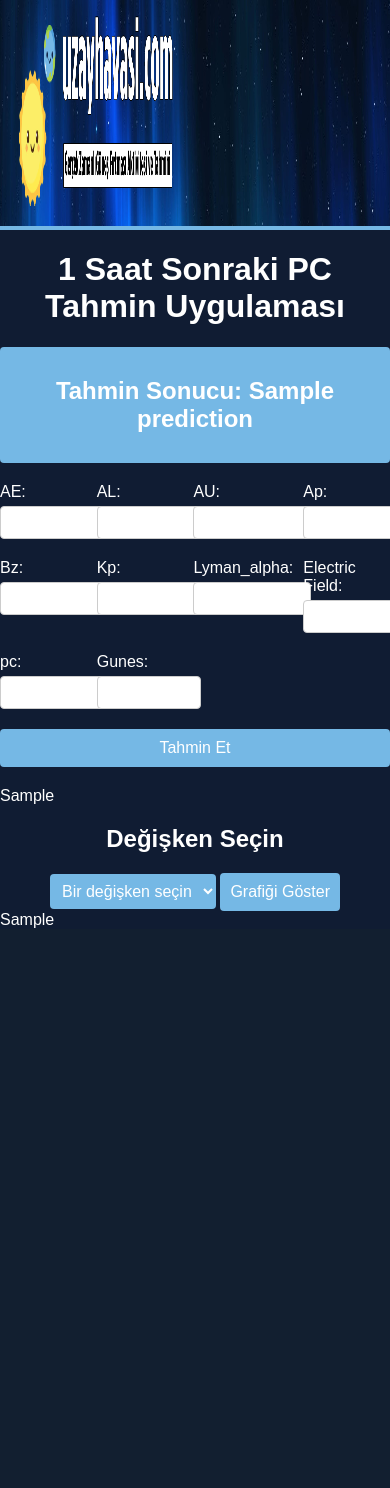
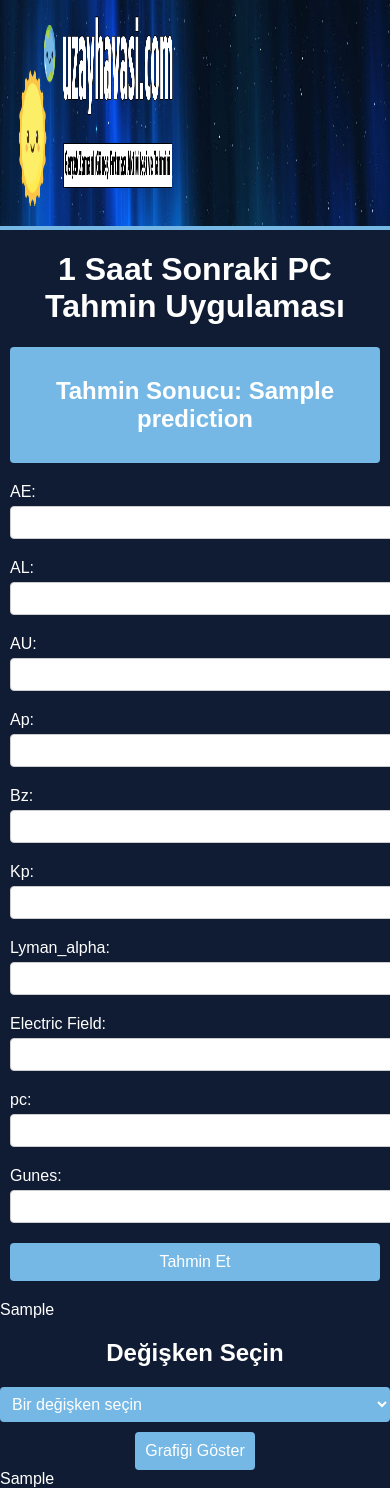
Before and after one commit to furkansakin7/sitem, a Flask app: template templates/index.html in a window 390 px wide; the page is wider, and only the part inside the window is pictured. Before the commit the page ends 928 px from the top of that part, so only its background shows below. Run offline with Flask 3, Linux system fonts and the light colour scheme; the template is opened without the code that fills it: most values are stand-ins (such as "Sample title", 1, 10 or a date in 2020); parts of the project's set-up code (start-up, migrations or seed data) failed here and were passed over.

Commit message:
Update index.html

```diff
--- a/templates/index.html
+++ b/templates/index.html
@@ -89,6 +89,34 @@
             border-radius: 4px;
         }
 
+    .variable-selector select {
+        padding: 8px;
+        font-size: 16px;
+        background-color: #75b8e5;
+        border: none;
+        color: white;
+        border-radius: 4px;
+    }
+
+    @media screen and (max-width: 768px) {
+        .form-container {
+            grid-template-columns: 1fr;
+            padding: 0 10px;
+        }
+
+        button {
+            grid-column: span 1;
+        }
+
+        .variable-selector select {
+            width: 100%;
+            margin-bottom: 10px;
+        }
+
+        .prediction {
+            margin: 10px;
+        }
+    }
     </style>
 </head>
 <body>
```
